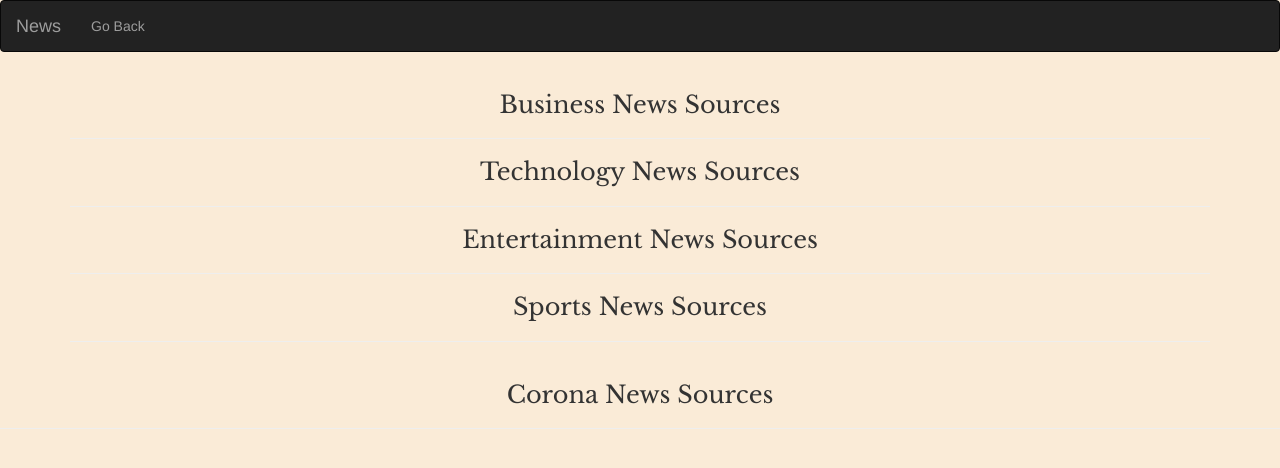
After one commit to sarahsindet/NEWS-API, a Flask app: template app/templates/index.html in a window 1280 px wide. The commit adds this page. Shown: the top 468 px of the page. Run offline with Flask 2, Linux system fonts and the light colour scheme; the template is opened without the code that fills it, so the values that code supplies are empty; some libraries are stand-ins or nearby versions.

Commit message:
made some changes

```diff
--- a/app/static/css/index.css
+++ b/app/static/css/index.css
@@ -3,3 +3,13 @@
 h3{
   font-family: 'Libre Baskerville', serif;
 }
+body{background-color: antiquewhite;}
+button:hover:before{
+  width: 200%;
+  height: 300px;
+}
+button:hover{
+  border: 3px dotted #33aa77;
+  color:palegoldenrod;
+  background-color: peachpuff;
+}
--- /dev/null
+++ b/app/templates/index.html
@@ -0,0 +1,56 @@
+{% extends 'base.html'%}
+{% import 'macros.html' as macro %}
+
+
+<!-- Styles block -->
+{% block styles%}
+
+{{ super() }}
+<link rel="stylesheet" href="{{url_for('static',filename='css/index.css')}}">
+
+{% endblock %}
+
+
+<!-- Content block -->
+{% block content%}
+<div class="container">
+
+  <!-- Business News  -->
+  <h3 class="text text-center">Business News Sources</h3>
+  <hr>
+
+  {{ macro.displaySourceList(sources)}}
+
+  <!-- Technology News  -->
+
+  <h3 class="text text-center">Technology News Sources</h3>
+  <hr>
+
+  {{ macro.displaySourceList(technology_sources)}}
+
+  <!-- Entertainment News  -->
+
+  <h3 class="text text-center">Entertainment News Sources</h3>
+  <hr>
+
+  {{ macro.displaySourceList(entertainment_sources)}}
+
+  <!-- Sport News  -->
+
+  <h3 class="text text-center">Sports News Sources</h3>
+  <hr>
+
+  {{ macro.displaySourceList(sports_sources)}}
+
+</div>
+
+<!-- Corona  -->
+
+<h3 class="text text-center">Corona News Sources</h3>
+<hr>
+
+{{ macro.displaySourceList(corona_sources)}}
+
+</div>
+
+{%endblock%}
--- a/app/templates/macros.html
+++ b/app/templates/macros.html
@@ -18,7 +18,7 @@
           {{ sources.description |truncate(100)}}
 
         </p>
-        <a href="/sources/{{sources.id}}" class="btn btn-info btn-sm">View Article</a>
+        <a href="/sources/{{sources.id}}" class="btn btn-info btn-sm">View Please</a>
       </div>
 
 
--- a/app/templates/navbar.html
+++ b/app/templates/navbar.html
@@ -11,7 +11,7 @@
         </div>
         <div class="navbar-collapse collapse">
             <ul class="nav navbar-nav">
-                <li><a href="/">Home</a></li>
+                <li><a href="/">Go Back</a></li>
         </div>
 
     </div>
--- a/manage.py
+++ b/manage.py
@@ -13,3 +13,5 @@ def test():
     import unittest
     tests = unittest.TestLoader().discover('tests')
     unittest.TextTestRunner(verbosity=2).run(tests)
+if __name__ == '__main__':
+    manager.run()
```
Also changed, not shown: app/__init__.py (renamed from app/templates/_init_.py), app/main/__init__.py (renamed from app/main/_init_.py), app/models.py (renamed from app/templates/models.py), app/requests.py (renamed from app/templates/requests.py), tests/test_news.py (renamed from app/tests/test_news.py), 1 other file.
